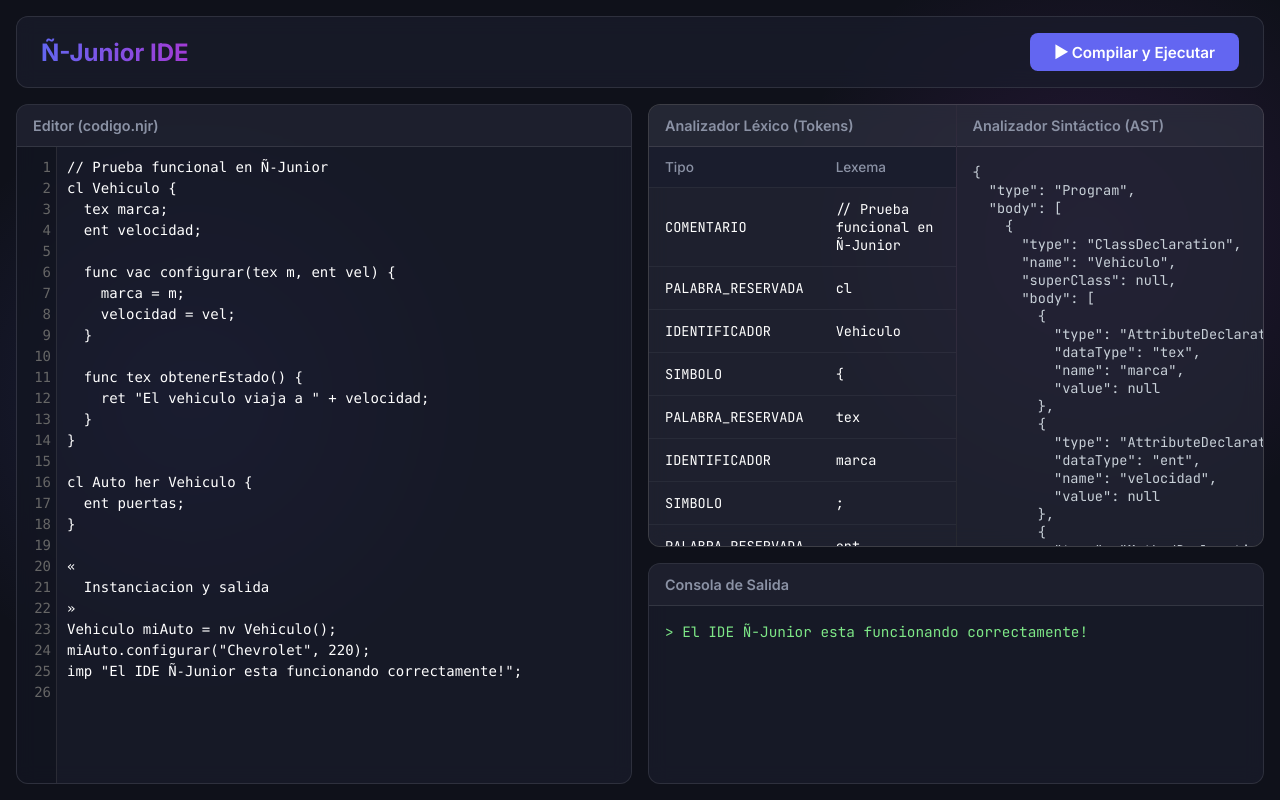
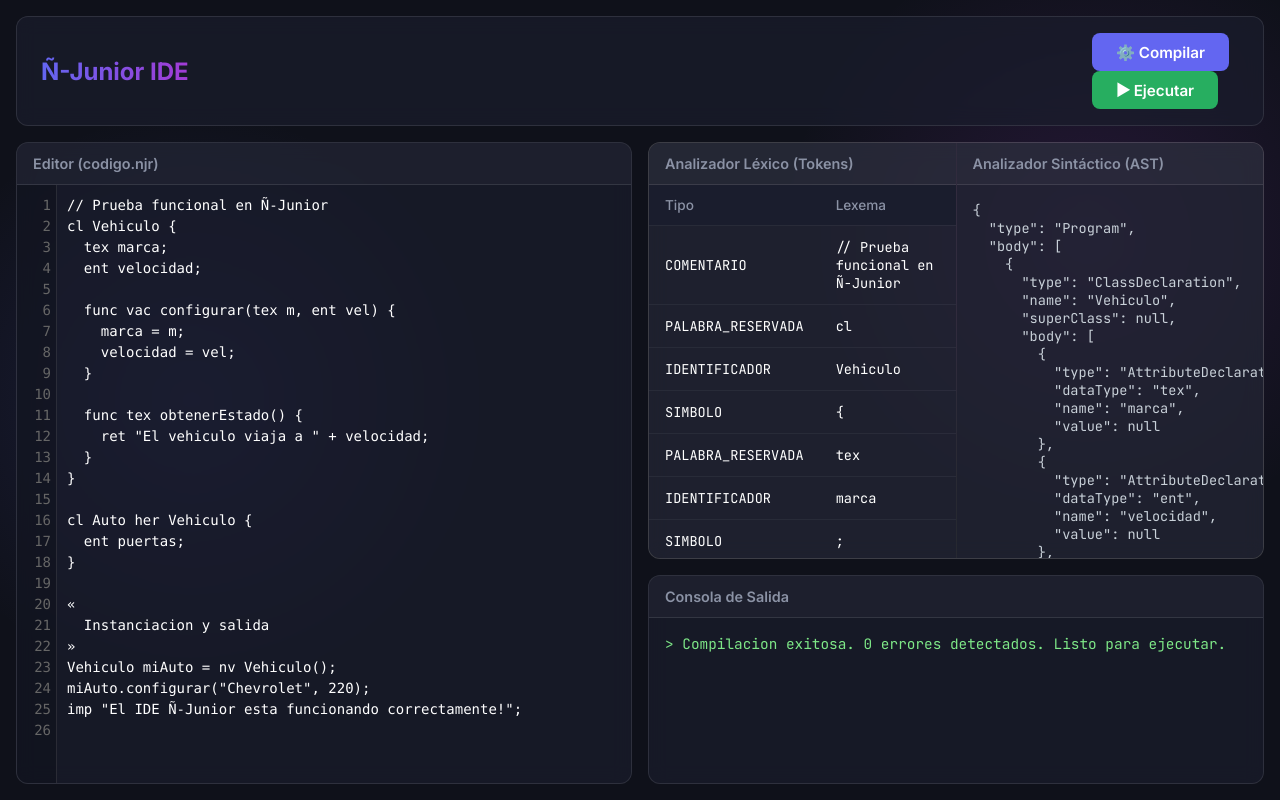
Before and after one commit to 4GUST1N21/IDE, a React (Vite) app: page / in a window 1280 px wide. Built offline with nearby package versions, Linux system fonts and the light colour scheme.

Commit message:
UI: Separados los botones de Compilar y Ejecutar

```diff
--- a/src/App.jsx
+++ b/src/App.jsx
@@ -37,6 +37,7 @@ function App() {
   const [ast, setAst] = useState(null);
   const [output, setOutput] = useState([]);
   const [parseErrors, setParseErrors] = useState([]);
+  const [isCompiled, setIsCompiled] = useState(false);
 
   const textareaRef = useRef(null);
   const lineNumbersRef = useRef(null);
@@ -47,7 +48,9 @@ function App() {
     }
   };
 
-  const handleRun = () => {
+  const handleCompile = () => {
+    setIsCompiled(false);
+    setOutput([]);
     // 1. Lexical Analysis
     const lexer = new Lexer(code);
     const generatedTokens = lexer.tokenize();
@@ -83,10 +86,16 @@ function App() {
       return;
     }
 
+    setIsCompiled(true);
+    setOutput([`Compilacion exitosa. 0 errores detectados. Listo para ejecutar.`]);
+  };
+
+  const handleExecute = () => {
+    if (!ast) return;
     // 3. Execution (Interpretation)
     try {
       const interpreter = new Interpreter();
-      const result = interpreter.evaluate(parserResult.ast);
+      const result = interpreter.evaluate(ast);
       setOutput(result);
     } catch (e) {
       setOutput([`Error de Ejecucion: ${e.message}`]);
@@ -95,7 +104,7 @@ function App() {
 
   // Run once on load to show initial state
   useEffect(() => {
-    handleRun();
+    handleCompile();
   }, []);
 
   const lineCount = code.split('\n').length;
@@ -105,9 +114,14 @@ function App() {
     <div className="ide-container">
       <header className="header">
         <h1>Ñ-Junior IDE</h1>
-        <button className="run-btn" onClick={handleRun}>
-          ▶ Compilar y Ejecutar
-        </button>
+        <div>
+          <button className="run-btn" onClick={handleCompile} style={{ marginRight: '10px' }}>
+            ⚙️ Compilar
+          </button>
+          <button className="run-btn" onClick={handleExecute} disabled={!isCompiled} style={{ opacity: isCompiled ? 1 : 0.5, cursor: isCompiled ? 'pointer' : 'not-allowed', backgroundColor: '#27ae60' }}>
+            ▶ Ejecutar
+          </button>
+        </div>
       </header>
 
       <main className="main-content">
```
